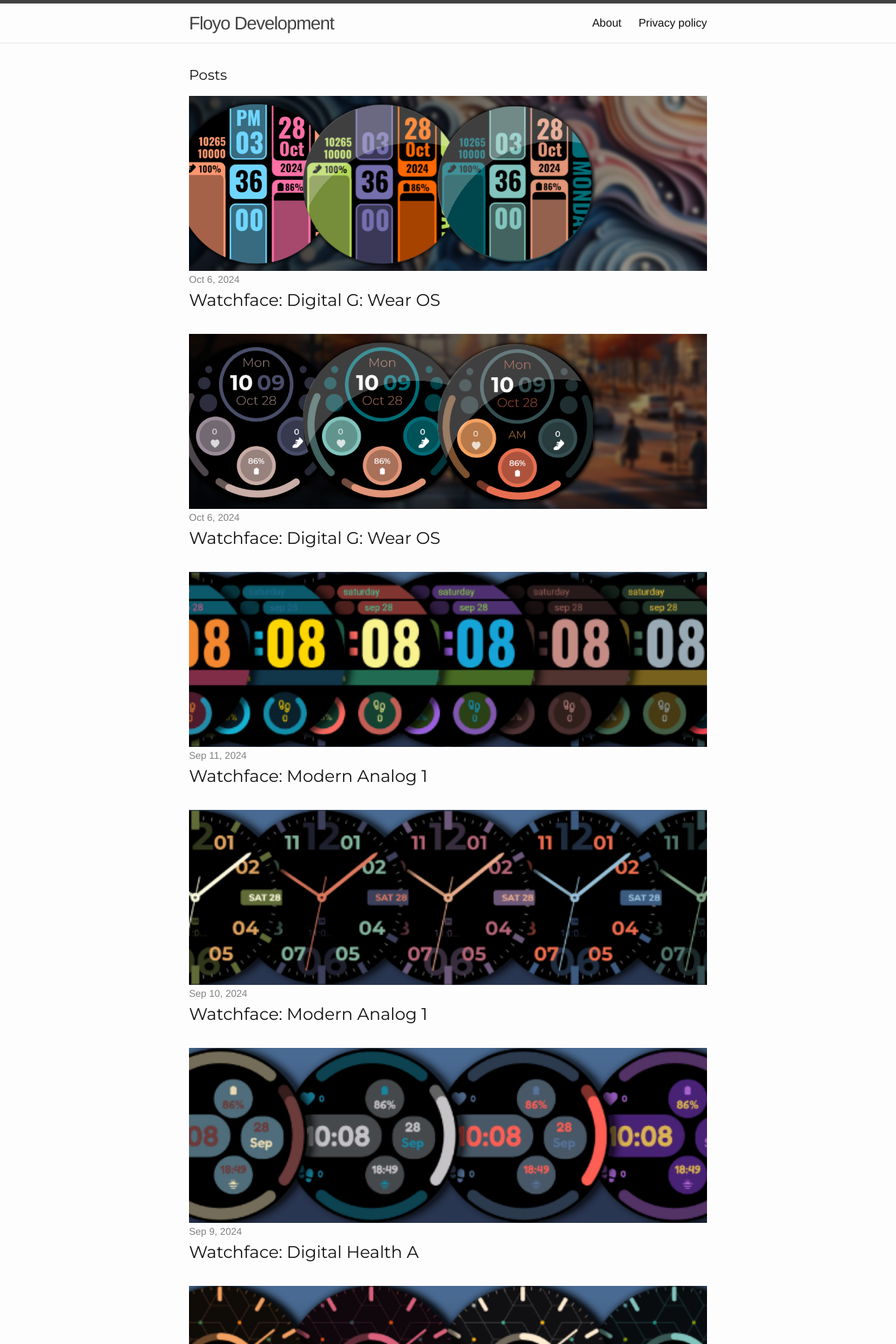
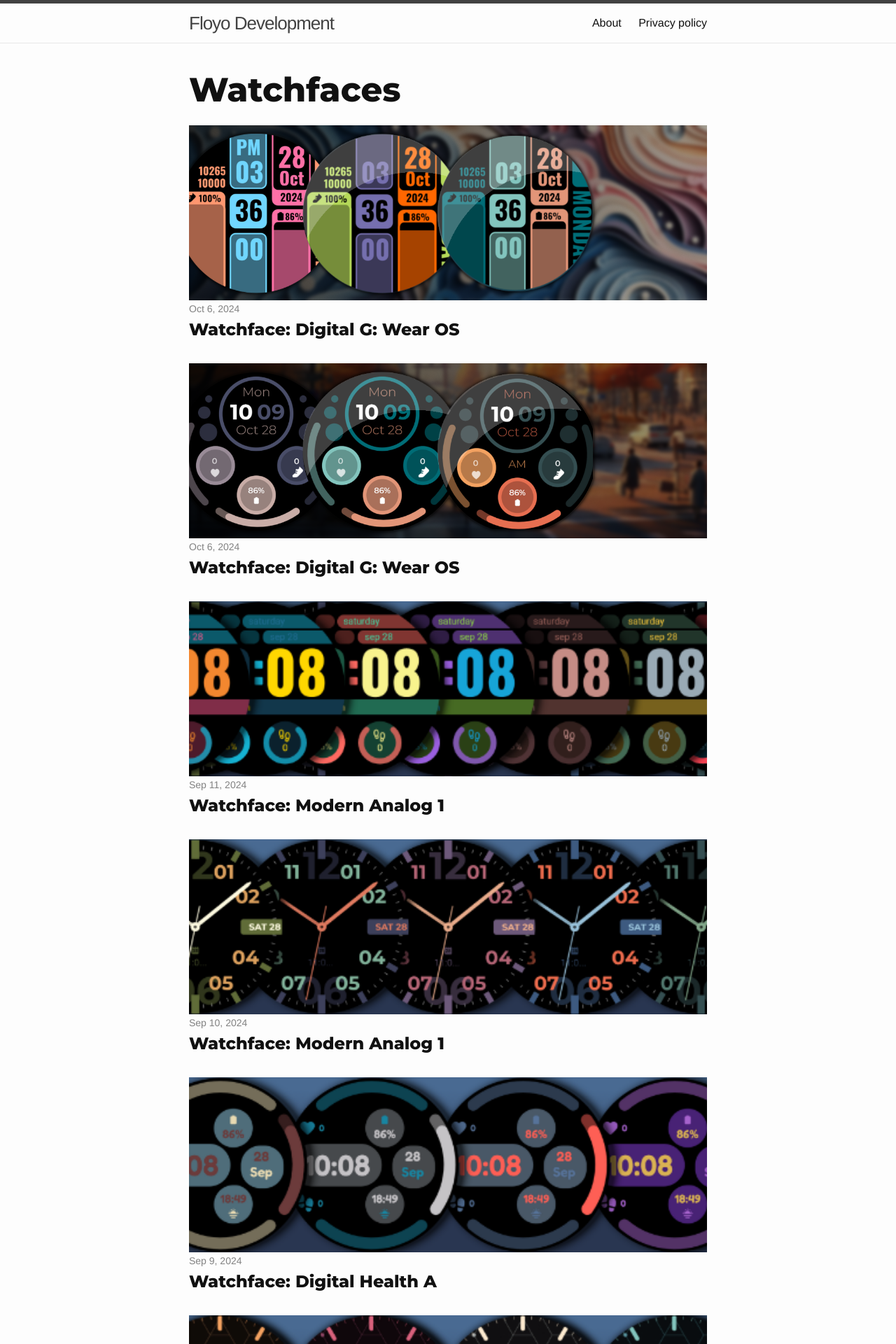
Before and after one commit to FolkertJo/floyo.github.io, a Jekyll site: the page built from index.html, in a window 1280 px wide. Shown: the top 1920 px of the page at 70% size. Built offline with Jekyll 4.4.1, drawn with Linux system fonts in a browser that asks for light colours.

Commit message:
css changes

```diff
--- a/_sass/_layout.scss
+++ b/_sass/_layout.scss
@@ -166,7 +166,7 @@
 }
 
 .page-heading {
-    font-size: 20px;
+    font-size: 3em;
 }
 
 .post-list {
@@ -247,6 +247,6 @@
 h1, h2, h3, h4 {
     font-family: "Montserrat", sans-serif;
     font-optical-sizing: auto;
-    font-weight: 400;
+    font-weight: 800;
     font-style: normal;
   }
--- a/index.html
+++ b/index.html
@@ -4,7 +4,7 @@
 
 <div class="home">
 
-  <h1 class="page-heading">Posts</h1>
+  <h1 class="page-heading">Watchfaces</h1>
 
   <ul class="post-list">
     {% for post in site.posts %}
```
